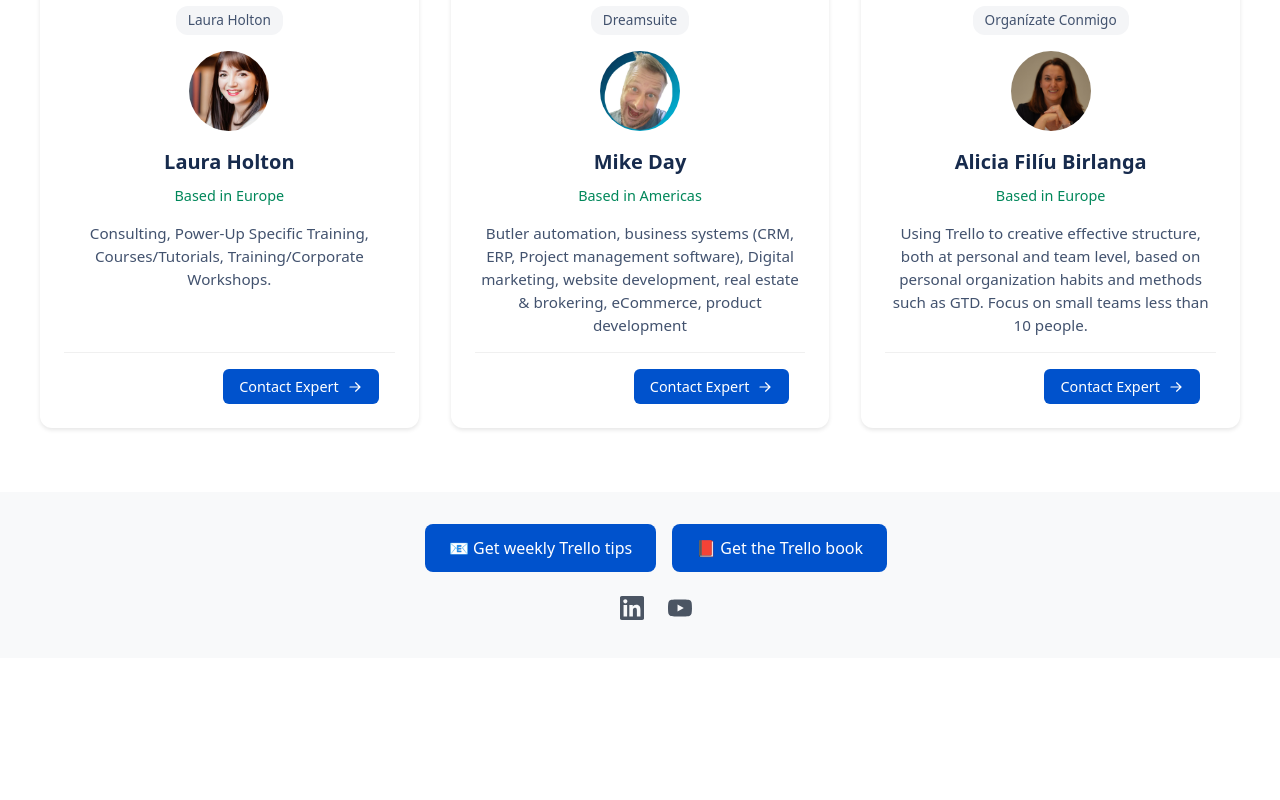
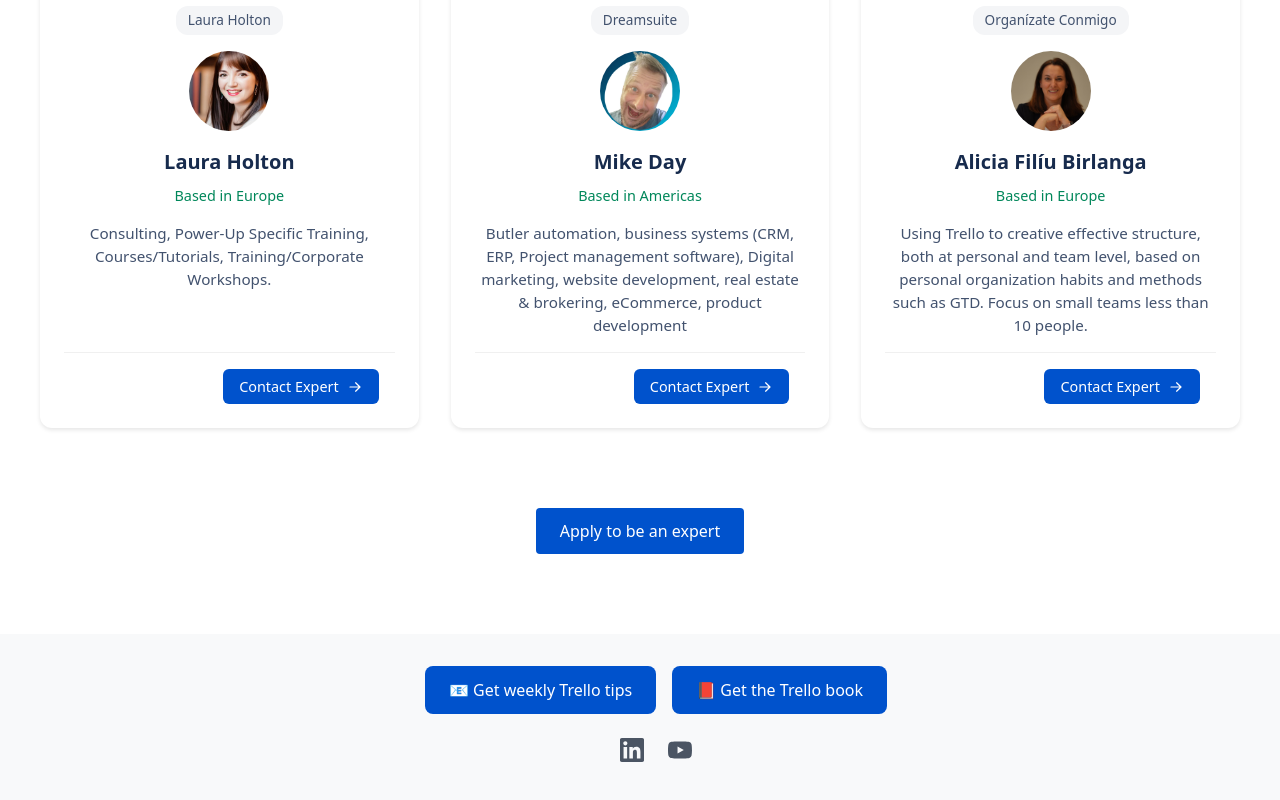
Before and after one commit to brittanyjoiner15/my-products, a React (Vite) app: page /experts in a window 1280 px wide. Shown: the part 455-1255 px from the top of the page. Before the commit the page ends 1113 px from the top, so only its background shows below. Built offline with nearby package versions, Linux system fonts and the light colour scheme.

Commit message:
add form to fillout to apply to be expert

```diff
--- a/src/App.css
+++ b/src/App.css
@@ -1312,3 +1312,27 @@
     padding: 1rem;
   }
 }
+
+.apply-expert-section {
+  display: flex;
+  justify-content: center;
+  margin: 3rem 0;
+}
+
+.apply-expert-button {
+  background-color: #0052CC;
+  color: white;
+  border: none;
+  padding: 12px 24px;
+  border-radius: 4px;
+  font-size: 1rem;
+  font-weight: 500;
+  cursor: pointer;
+  transition: all 0.2s ease;
+}
+
+.apply-expert-button:hover {
+  background-color: #0747A6;
+  transform: translateY(-2px);
+  box-shadow: 0 4px 12px rgba(0, 0, 0, 0.1);
+}
--- a/src/components/AboutMe.jsx
+++ b/src/components/AboutMe.jsx
@@ -8,10 +8,10 @@ const AboutMe = ({ image }) => {
         <div className="about-content">
           <h2 className="about-title">Hi, I'm Brittany! 👋</h2>
           <p className="about-text">
-            Brittany Joiner is a Trello power user and productivity expert who’s spent over a decade creating systems that help people get organized fast. With experience in marketing, software engineering, and project management, she knows how to build Trello workflows that actually work.
+            And I'm obsessed with Trello.I've been using it for over a decade to create systems that help people get organized fast. With experience in marketing, software engineering, and project management, I know how to build Trello workflows that actually work, and I've met some awesome folks along the way that help us all Trello together.
           </p>
           <p className="about-text">
-            She's aims to bring together the community of Trello users, experts, and developers to turn <i>(some of) </i>the world's chaos into calm.
+            My goal is to bring together the community of Trello users, experts, and developers to turn <i>(some of) </i>the world's chaos into calm.
           </p>
         </div>
       </div>
--- a/src/pages/Experts.jsx
+++ b/src/pages/Experts.jsx
@@ -87,6 +87,14 @@ function Experts() {
                     <ExpertCard key={expert.id} expert={expert} />
                 ))}
             </div>
+            <div className="apply-expert-section">
+                <button
+                    className="apply-expert-button"
+                    onClick={() => window.location.href = 'https://forms.fillout.com/t/oqMoPyxoptus'}
+                >
+                    Apply to be an expert
+                </button>
+            </div>
         </div>
     )
 }
```
